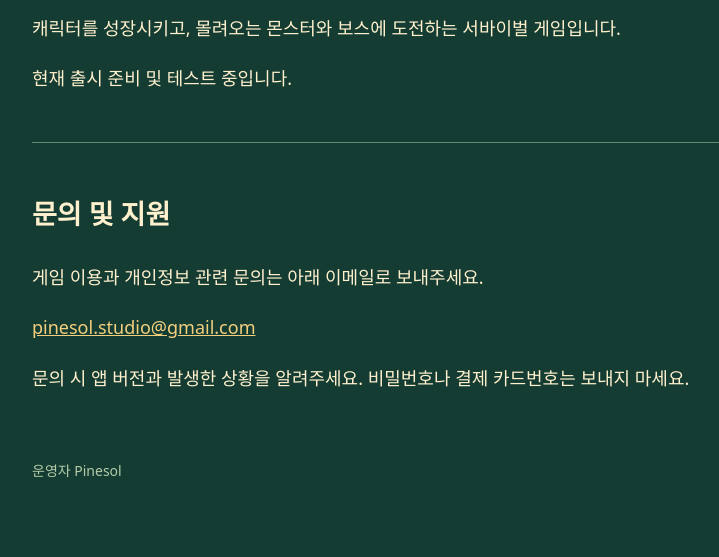
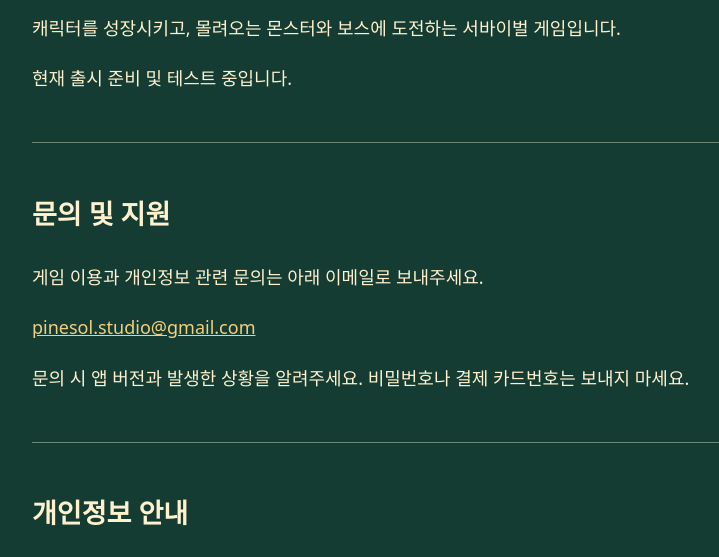
Before and after one commit to PinesolStudio/PinesolStudio.github.io, a plain HTML site: page index.html in a window 1280 px wide. Shown: the part 243-800 px from the top of the page, without its empty margins (228-947 px from the left). Drawn offline with Linux system fonts and the light colour scheme.

Commit message:
Add files via upload

```diff
--- a/index.html
+++ b/index.html
@@ -1 +1 @@
-<!doctype html><html lang="ko"><meta charset="utf-8"><meta name="viewport" content="width=device-width,initial-scale=1"><title>Pinesol Studio · 와글와글 서바이벌</title><style>body{margin:0;background:#143c32;color:#fff1ce;font:18px/1.8 system-ui,sans-serif}main{max-width:760px;margin:auto;padding:80px 24px}small{color:#b4cca8;letter-spacing:3px}h1{font-size:clamp(32px,7vw,56px);line-height:1.2}section{margin-top:48px;border-top:1px solid #668773;padding-top:24px}a{color:#f3cf7e}footer{margin-top:64px;color:#b4cca8;font-size:14px}</style><main><small>PINESOL STUDIO</small><h1>와글와글 서바이벌</h1><p>캐릭터를 성장시키고, 몰려오는 몬스터와 보스에 도전하는 서바이벌 게임입니다.</p><p>현재 출시 준비 및 테스트 중입니다.</p><section><h2>문의 및 지원</h2><p>게임 이용과 개인정보 관련 문의는 아래 이메일로 보내주세요.</p><a href="mailto:pinesol.studio@gmail.com">pinesol.studio@gmail.com</a><p>문의 시 앱 버전과 발생한 상황을 알려주세요. 비밀번호나 결제 카드번호는 보내지 마세요.</p></section><footer>운영자 Pinesol</footer></main></html>
+<!doctype html><html lang="ko"><meta charset="utf-8"><meta name="viewport" content="width=device-width,initial-scale=1"><title>Pinesol Studio · 와글와글 서바이벌</title><style>body{margin:0;background:#143c32;color:#fff1ce;font:18px/1.8 system-ui,sans-serif}main{max-width:760px;margin:auto;padding:80px 24px}small{color:#b4cca8;letter-spacing:3px}h1{font-size:clamp(32px,7vw,56px);line-height:1.2}section{margin-top:48px;border-top:1px solid #668773;padding-top:24px}a{color:#f3cf7e}footer{margin-top:64px;color:#b4cca8;font-size:14px}</style><main><small>PINESOL STUDIO</small><h1>와글와글 서바이벌</h1><p>캐릭터를 성장시키고, 몰려오는 몬스터와 보스에 도전하는 서바이벌 게임입니다.</p><p>현재 출시 준비 및 테스트 중입니다.</p><section><h2>문의 및 지원</h2><p>게임 이용과 개인정보 관련 문의는 아래 이메일로 보내주세요.</p><a href="mailto:pinesol.studio@gmail.com">pinesol.studio@gmail.com</a><p>문의 시 앱 버전과 발생한 상황을 알려주세요. 비밀번호나 결제 카드번호는 보내지 마세요.</p></section><section><h2>개인정보 안내</h2><a href="privacy.html">와글와글 서바이벌 개인정보처리방침</a></section><footer>운영자 Pinesol</footer></main></html>
```
Also changed, not shown: privacy.html (added, +1 -0 lines).
